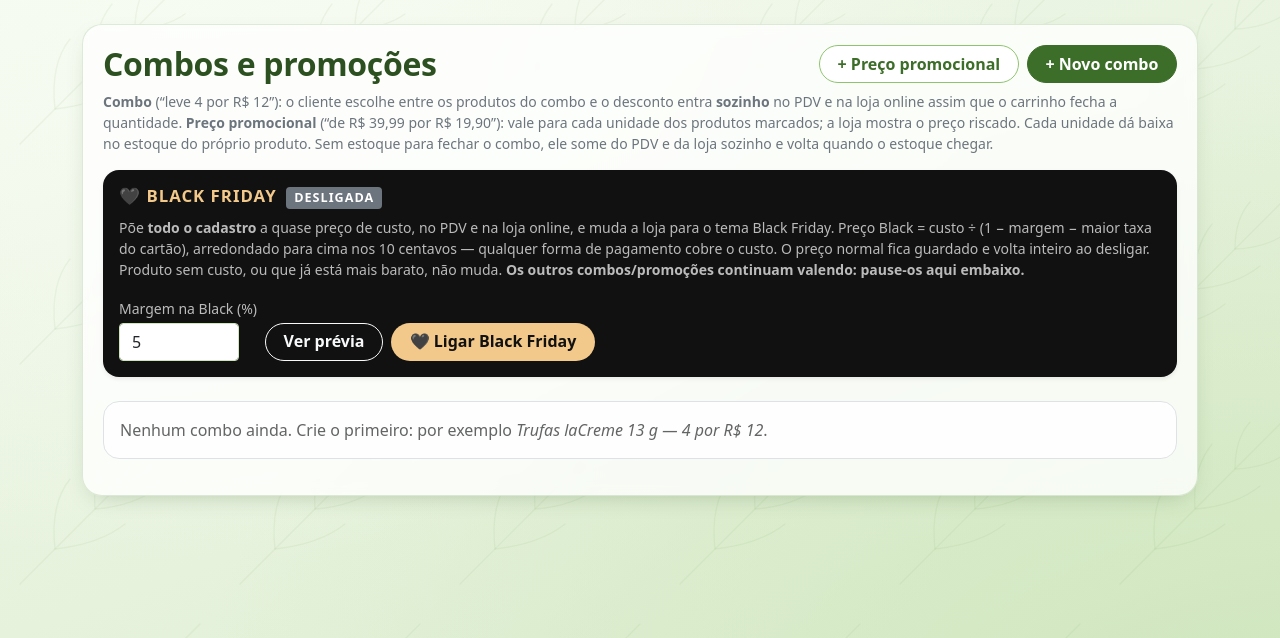
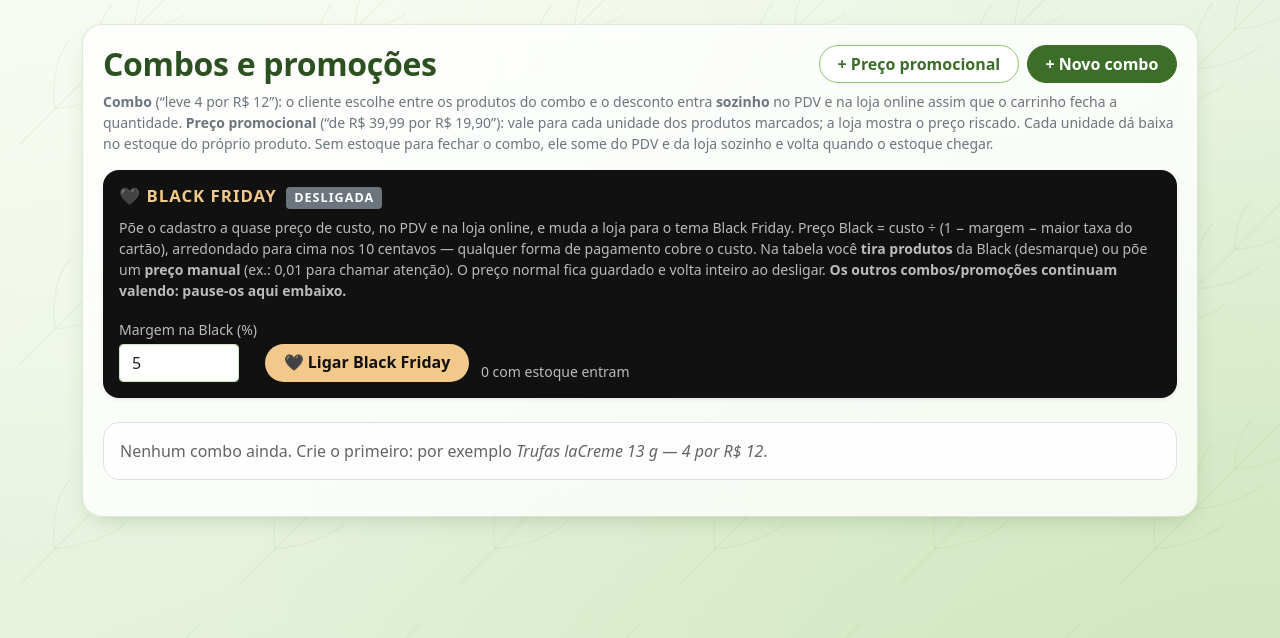
Before and after one commit to oluap20045/PDV, a Flask app: page /combos/ in a window 1280 px wide. Shown: the part 56-694 px from the top of the page. Run offline with Flask 3, Linux system fonts and the light colour scheme; the visitor is signed in with stand-in values (Sample User, id 1); data comes from the database, SQL or seed files in the repository; data that the repository does not hold is empty; some libraries are stand-ins or nearby versions.

Commit message:
Black Friday: escolher produtos e preco manual por produto (ex.: 0,01)
- tabela com os produtos em estoque: desmarcar tira da Black; preco manual substitui a formula
- conta refeita no navegador ao mexer na margem/precos; salvar com a Black ligada mantem manuais e exclusoes
- selo de desconto arredonda para baixo (0,01 mostra -99%, nunca -100%)

Co-Authored-By: Claude Opus 5.5 <noreply@anthropic.com>

```diff
--- a/app/templates/combos.html
+++ b/app/templates/combos.html
@@ -21,8 +21,12 @@
         .tabela-black td { color: #eee !important; background: transparent !important; border-color: #2a2a2a !important; }
         .tabela-black td s { color: #999; }
         .tabela-black td.preco-black { color: #f2c98a !important; }
+        .tabela-black tr.fora td { opacity: .45; }
+        .tabela-black input.manual { width: 92px; background: #1c1c1c; color: #fff; border-color: #444; }
+        .tabela-black input.manual::placeholder { color: #777; }
+        .tabela-black input.manual.is-invalid { border-color: #e0312b; box-shadow: 0 0 0 .2rem rgba(224, 49, 43, .35); }
     </style>
-    <div class="card mb-4 border-0 shadow-sm" style="background:#111;color:#f5f5f5">
+    <div class="card mb-4 border-0 shadow-sm" style="background:#111;color:#f5f5f5" id="black">
         <div class="card-body">
             <div class="d-flex flex-wrap justify-content-between align-items-center gap-2">
                 <h4 class="mb-0" style="color:#f2c98a">🖤 Black Friday
@@ -35,45 +39,90 @@
                     <button class="btn btn-light fw-bold">Desligar e voltar os preços</button></form>
                 {% endif %}
             </div>
-            <p class="small mb-3 mt-2" style="color:#bbb">Põe <strong>todo o cadastro</strong> a quase preço de custo, no PDV e na loja online, e muda a loja para o
+            <p class="small mb-3 mt-2" style="color:#bbb">Põe o cadastro a quase preço de custo, no PDV e na loja online, e muda a loja para o
                 tema Black Friday. Preço Black = custo ÷ (1 − margem − maior taxa do cartão{% if black.taxa %}: <strong>{{ '%g'|format(black.taxa) }}%</strong>
                 <span class="opacity-75">({{ black.taxa_desc }})</span>{% endif %}), arredondado para cima nos 10 centavos — qualquer forma de pagamento
-                cobre o custo. O preço normal fica guardado e volta inteiro ao desligar. Produto sem custo, ou que já está mais barato, não muda.
-                <strong>Os outros combos/promoções continuam valendo: pause-os aqui embaixo.</strong></p>
-            <form method="POST" action="{{ url_for('combos.black_friday') }}" class="d-flex flex-wrap align-items-end gap-2"
-                  onsubmit="return confirm(this.dataset.msg)"
-                  data-msg="{{ 'Recalcular os preços Black com a nova margem?' if empresa.black_ativo else 'Ligar a Black Friday? ' ~ black.muda ~ ' produto(s) vão para o preço Black no PDV e na loja.' }}">
+                cobre o custo. Na tabela você <strong>tira produtos</strong> da Black (desmarque) ou põe um <strong>preço manual</strong> (ex.: 0,01 para chamar atenção).
+                O preço normal fica guardado e volta inteiro ao desligar. <strong>Os outros combos/promoções continuam valendo: pause-os aqui embaixo.</strong></p>
+            <form method="POST" action="{{ url_for('combos.black_friday') }}" id="form-black" data-taxa="{{ black.taxa }}"
+                  data-ligada="{{ 1 if empresa.black_ativo else 0 }}" onsubmit="return confirm(this.dataset.msg)">
                 <input type="hidden" name="acao" value="ligar">
-                <div>
-                    <label class="form-label small mb-1" for="margem-black" style="color:#bbb">Margem na Black (%)</label>
-                    <input type="number" step="0.5" min="0" max="50" class="form-control" id="margem-black" name="margem" value="{{ '%g'|format(margem) }}" style="width:120px">
+                <div class="d-flex flex-wrap align-items-end gap-2">
+                    <div>
+                        <label class="form-label small mb-1" for="margem-black" style="color:#bbb">Margem na Black (%)</label>
+                        <input type="number" step="0.5" min="0" max="50" class="form-control" id="margem-black" name="margem" value="{{ '%g'|format(margem) }}" style="width:120px">
+                    </div>
+                    <button class="btn fw-bold" style="background:#f2c98a;color:#111">{{ '💾 Salvar e recalcular' if empresa.black_ativo else '🖤 Ligar Black Friday' }}</button>
+                    <span class="small ms-1" style="color:#bbb" id="black-resumo"></span>
                 </div>
-                {% if not empresa.black_ativo %}
-                <a class="btn btn-outline-light" href="#" onclick="location.href='{{ url_for('combos.lista') }}?margem=' + encodeURIComponent(document.getElementById('margem-black').value) + '#black'; return false;">Ver prévia</a>
-                {% endif %}
-                <button class="btn fw-bold" style="background:#f2c98a;color:#111">{{ 'Recalcular com essa margem' if empresa.black_ativo else '🖤 Ligar Black Friday' }}</button>
-            </form>
-            {% if black.linhas %}
-            <details class="mt-3" id="black" {{ 'open' if request.args.get('margem') }}>
-                <summary class="small" style="color:#f2c98a;cursor:pointer">{{ 'Preços Black valendo' if empresa.black_ativo else 'Prévia com ' ~ ('%g'|format(margem)) ~ '% de margem' }}:
-                    {{ black.muda }} produto(s) do cadastro{% if not empresa.black_ativo %} mudariam{% endif %} · {{ black.linhas|length }} com estoque</summary>
-                <div class="table-responsive mt-2">
+                {% if black.linhas %}
+                <div class="table-responsive mt-3">
                 <table class="table table-sm mb-0 small align-middle tabela-black">
-                    <thead><tr><th>Produto</th><th class="text-end">Estoque</th><th class="text-end">Custo</th><th class="text-end">Normal</th>
-                        <th class="text-end">Black</th><th class="text-end">Desconto</th></tr></thead>
+                    <thead><tr><th style="width:1%">Entra</th><th>Produto <span class="fw-normal opacity-75">(com estoque)</span></th><th class="text-end">Estoque</th>
+                        <th class="text-end">Custo</th><th class="text-end">Normal</th><th class="text-end">Fórmula</th><th class="text-end">Preço manual</th>
+                        <th class="text-end">Fica</th><th class="text-end">Desconto</th></tr></thead>
                     <tbody>
                     {% for l in black.linhas %}
-                    <tr><td>{{ l.nome }}</td><td class="text-end">{{ l.qtd }}</td><td class="text-end">{{ brl(l.custo) }}</td>
-                        <td class="text-end"><s>{{ brl(l.normal) }}</s></td><td class="text-end fw-bold preco-black">{{ brl(l.black) }}</td>
-                        <td class="text-end">−{{ l.pct }}%</td></tr>
+                    <tr data-custo="{{ l.custo }}" data-normal="{{ l.normal }}">
+                        <td><input type="hidden" name="ids" value="{{ l.id }}">
+                            <input class="form-check-input inc" type="checkbox" name="inc_{{ l.id }}" value="1" {{ 'checked' if l.incluido }}></td>
+                        <td>{{ l.nome }}</td><td class="text-end">{{ l.qtd }}</td>
+                        <td class="text-end">{{ brl(l.custo) if l.custo else '—' }}</td>
+                        <td class="text-end"><s>{{ brl(l.normal) }}</s></td>
+                        <td class="text-end auto">—</td>
+                        <td class="text-end"><input type="text" inputmode="decimal" class="form-control form-control-sm manual d-inline-block text-end"
+                                   name="man_{{ l.id }}" placeholder="auto" autocomplete="off"
+                                   value="{{ ('%.2f'|format(l.manual)).replace('.', ',') if l.manual is not none else '' }}"></td>
+                        <td class="text-end fw-bold preco-black fica">—</td>
+                        <td class="text-end pct">—</td>
+                    </tr>
                     {% endfor %}
                     </tbody>
                 </table>
                 </div>
-            </details>
-            {% endif %}
+                {% if black.fora %}<p class="small mt-2 mb-0" style="color:#999">+ {{ black.fora }} produto(s) sem estoque entram pela fórmula
+                    (se chegar estoque durante a Black, já aparecem com preço Black).</p>{% endif %}
+                {% endif %}
+            </form>
         </div>
     </div>
+    <script>
+    (function () {
+        // mesma conta do app/precificacao.py: custo / (1 - (margem + taxa)/100), para cima nos 10 centavos
+        const form = document.getElementById('form-black');
+        if (!form) return;
+        const taxa = parseFloat(form.dataset.taxa) || 0, margemEl = document.getElementById('margem-black');
+        const brl = v => 'R$ ' + v.toFixed(2).replace('.', ',');
+        const num = t => parseFloat(String(t).replace('R$', '').replace(',', '.').trim());
+        function calcular() {
+            const m = parseFloat(String(margemEl.value).replace(',', '.')) || 0;
+            let entram = 0, manuais = 0;
+            form.querySelectorAll('tbody tr').forEach(tr => {
+                const custo = parseFloat(tr.dataset.custo), normal = parseFloat(tr.dataset.normal);
+                const div = 1 - (m + taxa) / 100;
+                let auto = custo > 0 && div > 0.05 ? Math.ceil(Math.round(custo / div * 10 * 1e6) / 1e6) / 10 : null;
+                if (auto !== null && auto >= normal - 0.004) auto = null;
+                tr.querySelector('.auto').textContent = auto === null ? 'não muda' : brl(auto);
+                const inc = tr.querySelector('.inc').checked, manEl = tr.querySelector('.manual');
+                const man = manEl.value.trim() ? num(manEl.value) : null;
+                const manOk = man !== null && man > 0 && man < normal;
+                manEl.classList.toggle('is-invalid', man !== null && !manOk);
+                const fica = !inc ? null : (manOk ? man : auto);
+                tr.classList.toggle('fora', fica === null);
+                tr.querySelector('.fica').textContent = fica === null ? brl(normal) : brl(fica);
+                tr.querySelector('.pct').textContent = fica === null ? '—' : '−' + Math.floor((1 - fica / normal) * 100) + '%';
+                if (fica !== null) { entram++; if (manOk) manuais++; }
+            });
+            document.getElementById('black-resumo').textContent =
+                entram + ' com estoque entram' + (manuais ? ' (' + manuais + ' com preço manual)' : '');
+            form.dataset.msg = (form.dataset.ligada === '1' ? 'Salvar e recalcular a Black? ' : 'Ligar a Black Friday? ') +
+                entram + ' produto(s) com estoque vão para o preço Black no PDV e na loja.';
+        }
+        form.addEventListener('input', calcular);
+        form.addEventListener('change', calcular);
+        calcular();
+    })();
+    </script>
 
     {% if not combos %}
         <div class="alert alert-light border">Nenhum combo ainda. Crie o primeiro: por exemplo
--- a/app/templates/loja/index.html
+++ b/app/templates/loja/index.html
@@ -108,7 +108,7 @@
             <article class="produto" data-id="{{ i.id }}" data-cat="{{ i.categoria }}" data-combos="{{ i.combos|join(' ') }}"
                      data-ordem="{{ loop.index0 }}" data-preco="{{ '%.2f'|format(i.promo or i.preco) }}">
                 <div class="produto-foto">
-                    {% if i.de and not i.promo %}<span class="selo-combo selo-black">−{{ ((1 - i.preco / i.de) * 100)|round|int }}%</span>
+                    {% if i.de and not i.promo %}<span class="selo-combo selo-black">−{{ ((1 - i.preco / i.de) * 100)|int }}%</span>
                     {% elif i.promo %}<span class="selo-combo selo-promo">Promoção</span>
                     {% else %}{% for c in combos if c.id in i.combos and not c.promocao %}{% if loop.first %}<span class="selo-combo">{{ c.quantidade }} por {{ reais(c.preco) }}</span>{% endif %}{% endfor %}{% endif %}
                     {% if i.max == 1 %}<span class="selo-poucos">Última unidade!</span>{% endif %}
```
Also changed, not shown: app/black.py (+28 -14 lines), app/combos.py (+26 -1 lines).
